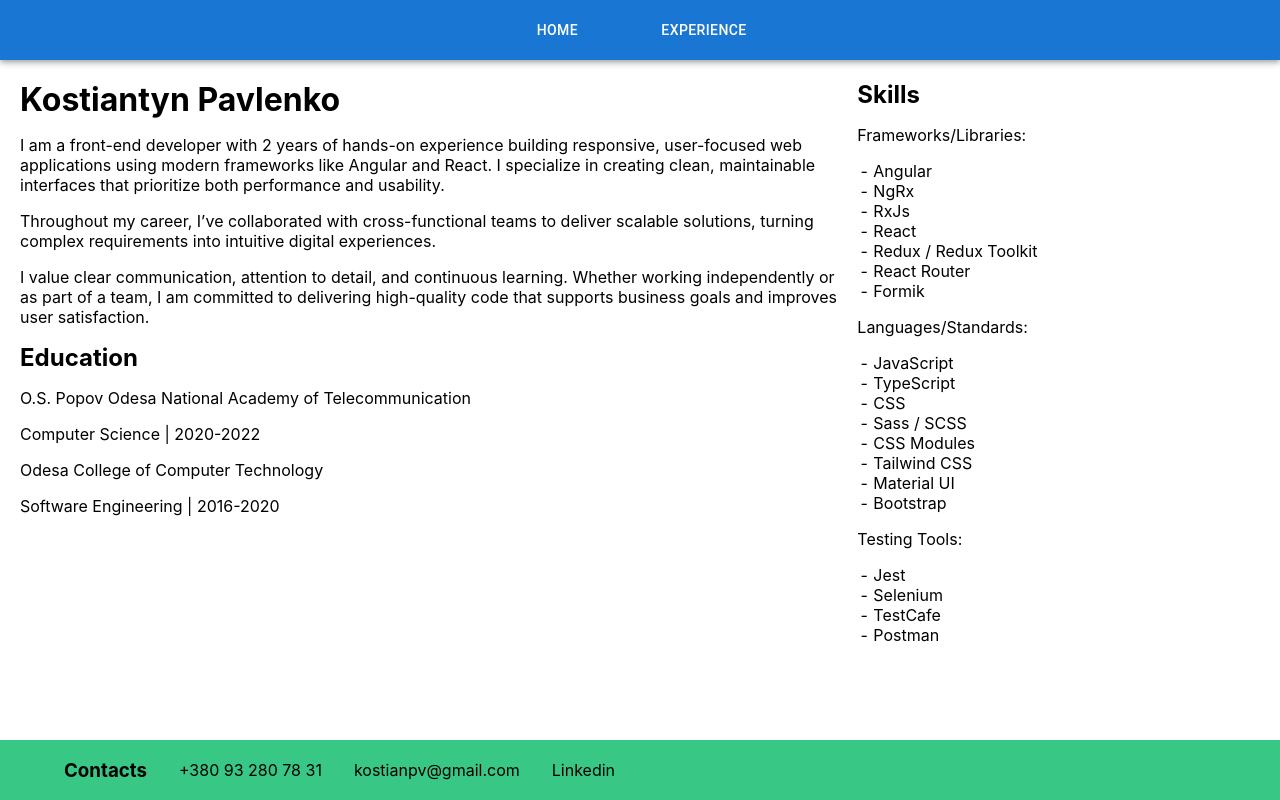
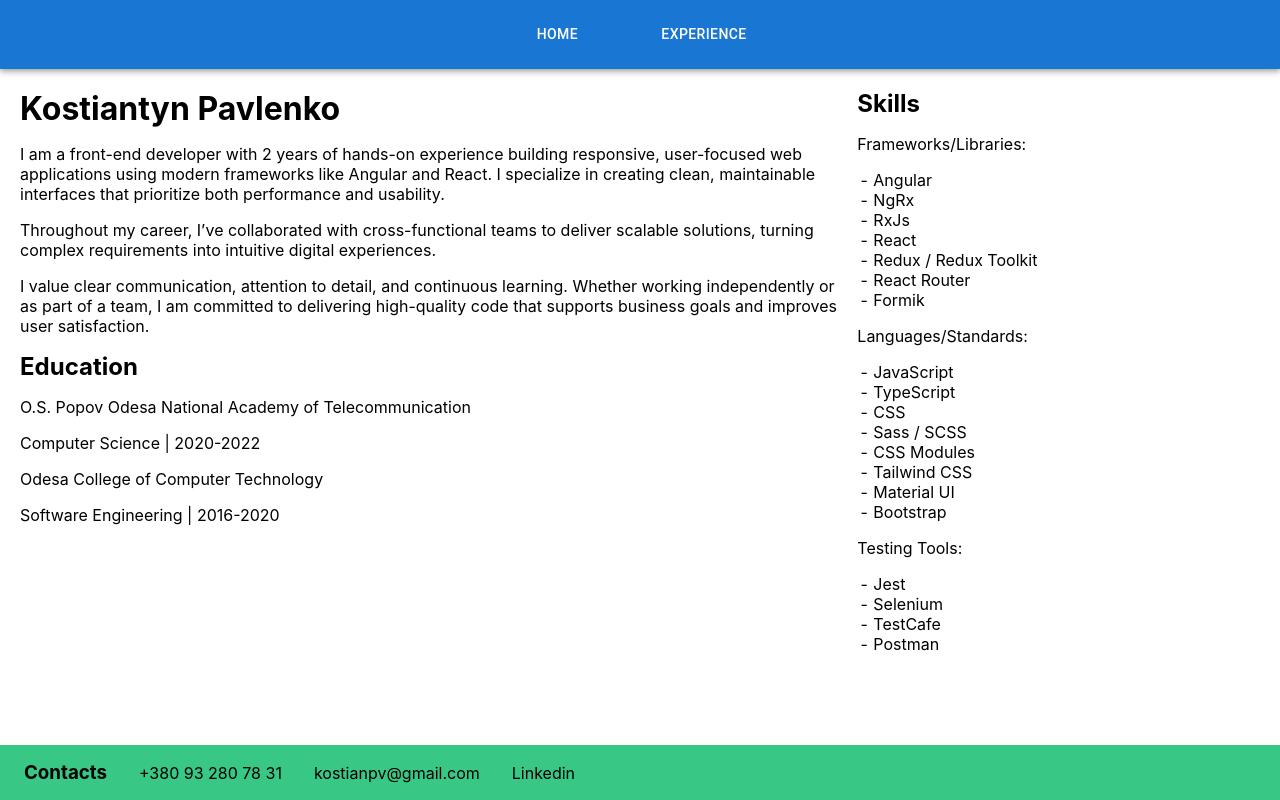
Before and after one commit to KostiantynPavlenko/pavlenko_front_end_pro_react, a JavaScript app: page / in a window 1280 px wide. Built offline with nearby package versions, Linux system fonts and the light colour scheme; the HTML template or start-up script is replaced by a standard one.

Commit message:
improved footer

```diff
--- a/src/components/Layout/Footer/index.js
+++ b/src/components/Layout/Footer/index.js
@@ -4,17 +4,32 @@ import styles from './Footer.module.css';
 
  export default function Footer() {
   return (
-    <>
-      <Box position="fixed" sx={{bottom: 0, height: '60px', width: '100%', backgroundColor: '#39c785'}}>
-        <Container sx={{display: 'flex', alignItems: 'center', height: '100%'}}>
-          <Box sx={{ display: 'flex', alignItems: 'center', width: '100%', gap: 4}}>
+    <div>
+      <Box sx={{
+            position: { xs: 'static', sm: 'fixed' },
+            bottom: 0,
+            py: { xs: 2, sm: 2 },
+            width: '100%',
+            backgroundColor: '#39c785'}}>
+        <Container maxWidth={false} sx={{display: 'flex', height: '100%'}}>
+          <Box sx={{
+                display: 'flex',
+                flexDirection: { xs: 'column', sm: 'row' },
+                alignItems: { xs: 'flex-start', sm: 'center' },
+                gap: 4
+                }}>
             <h3>Contacts</h3>
             <a href="tel:380 93 280 78 31" className={styles['contact-link']}>+380 93 280 78 31</a>
             <a href="mailto:kostianpv@gmail.com" className={styles['contact-link']}>kostianpv@gmail.com</a>
-            <a href="https://www.linkedin.com/in/kostiantynpavlenko/" className={styles['contact-link']} target="_blank">Linkedin</a>
+            <a
+              href="https://www.linkedin.com/in/kostiantynpavlenko/"
+              className={styles['contact-link']}
+              target="_blank"
+              rel="noreferrer"
+            >Linkedin</a>
           </Box>
         </Container>
       </Box>
-    </>
+    </div>
   )
  }
--- a/src/components/Layout/Header/index.js
+++ b/src/components/Layout/Header/index.js
@@ -13,7 +13,7 @@ export default function Header() {
 
   return (
     <>
-      <AppBar position="static" sx={{height: '60px'}}>
+      <AppBar position="static" sx={{py: { xs: 2, sm: 2 }}}>
         <Container sx={{display: 'flex', alignItems: 'center', height: '100%'}}>
           <Box sx={{ display: 'flex', justifyContent: 'center', width: '100%', gap: 8}}>
             <Button
```
